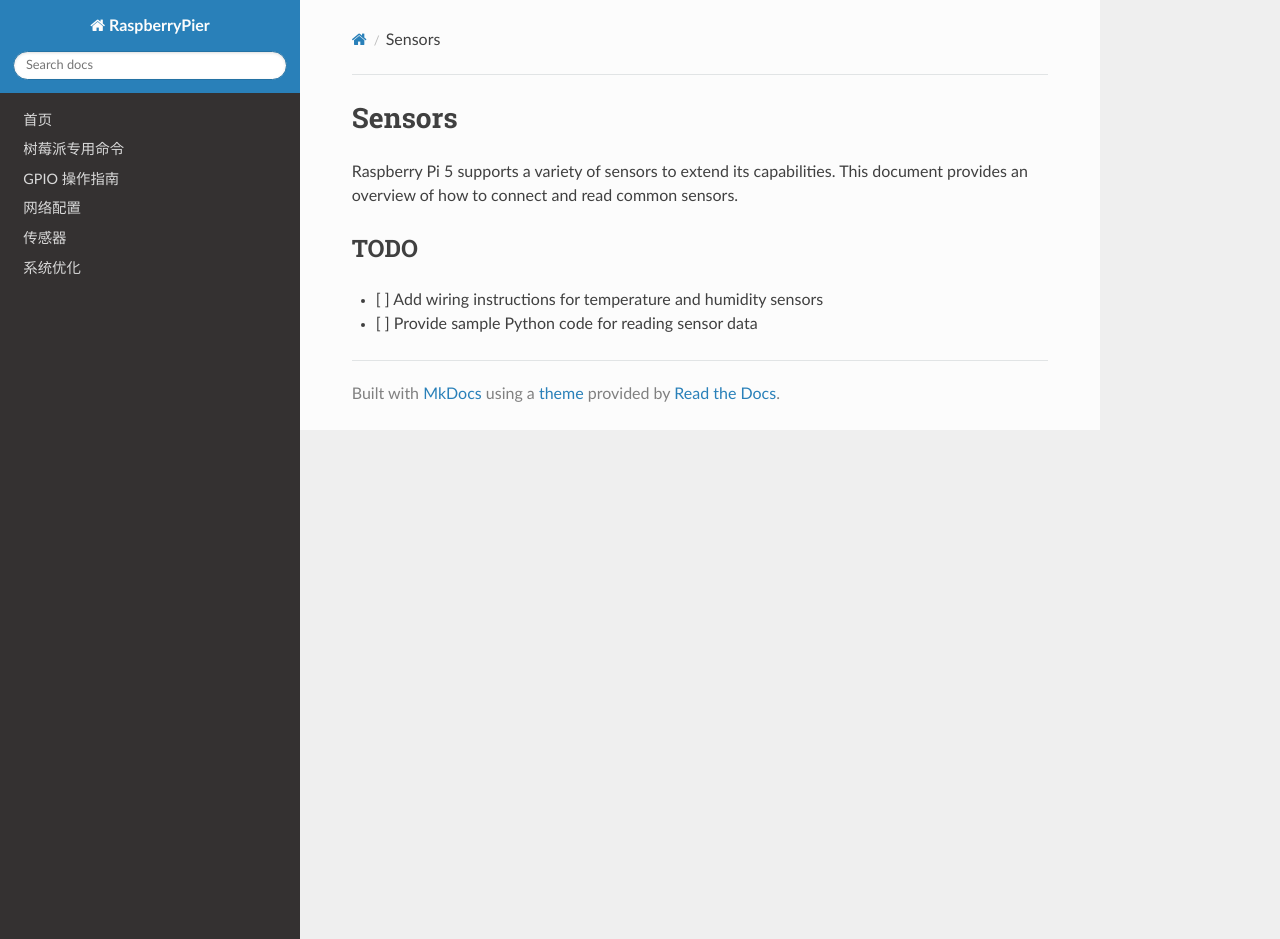
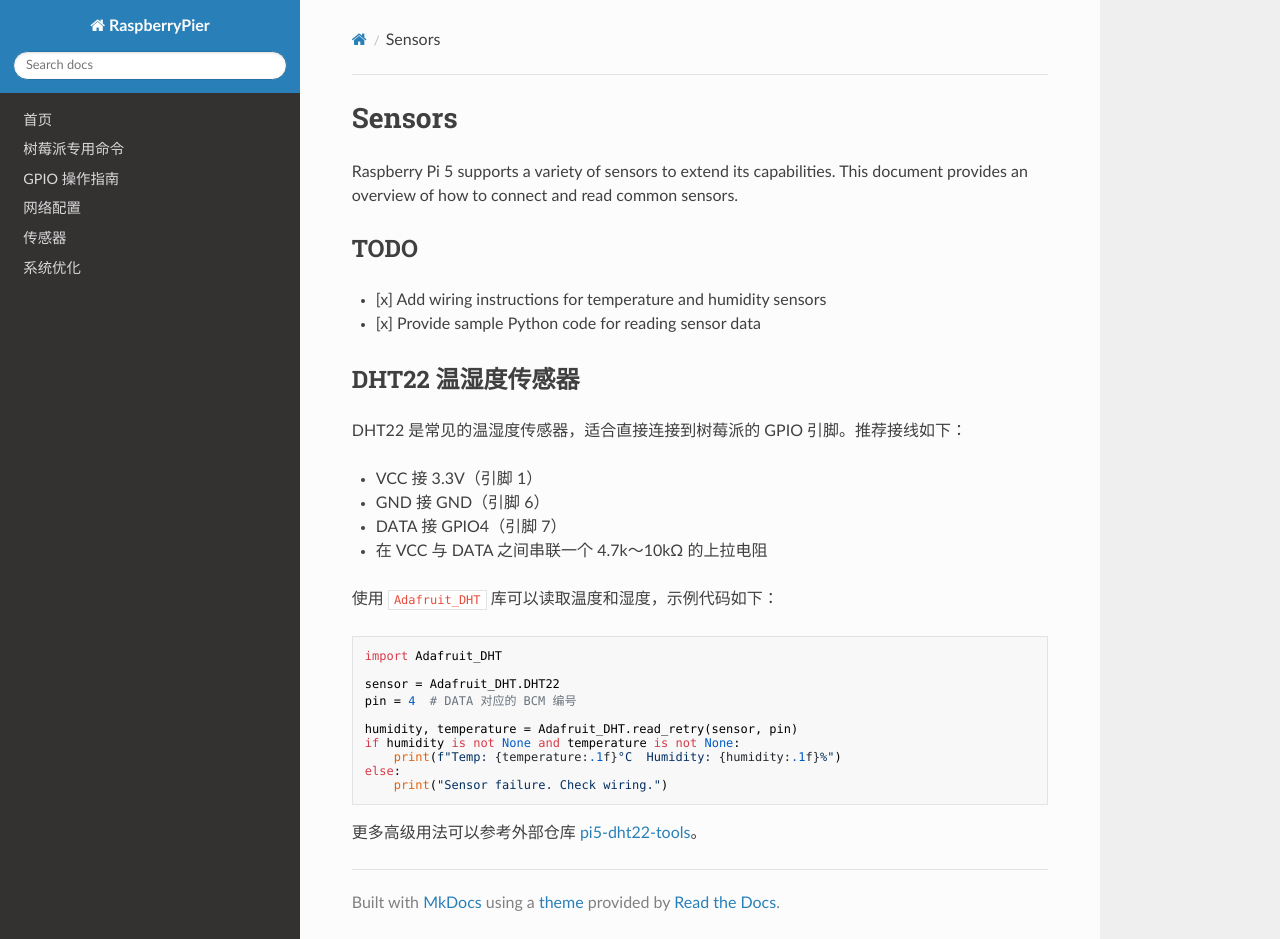
Before and after one commit to SwartzMss/RaspberryPier, an MkDocs documentation site: the page built from docs/sensors.md, in a window 1280 px wide and 939 px high. Built offline with MkDocs 1.6.1, drawn with Linux system fonts in a browser that asks for light colours; nearby versions of some CDN libraries.

Commit message:
Fix external repo link

````diff
--- a/docs/sensors.md
+++ b/docs/sensors.md
@@ -4,5 +4,31 @@ Raspberry Pi 5 supports a variety of sensors to extend its capabilities. This do
 
 ## TODO
 
-- [ ] Add wiring instructions for temperature and humidity sensors
-- [ ] Provide sample Python code for reading sensor data
+- [x] Add wiring instructions for temperature and humidity sensors
+- [x] Provide sample Python code for reading sensor data
+
+## DHT22 温湿度传感器
+
+DHT22 是常见的温湿度传感器，适合直接连接到树莓派的 GPIO 引脚。推荐接线如下：
+
+- VCC 接 3.3V（引脚 1）
+- GND 接 GND（引脚 6）
+- DATA 接 GPIO4（引脚 7）
+- 在 VCC 与 DATA 之间串联一个 4.7k～10kΩ 的上拉电阻
+
+使用 `Adafruit_DHT` 库可以读取温度和湿度，示例代码如下：
+
+```python
+import Adafruit_DHT
+
+sensor = Adafruit_DHT.DHT22
+pin = 4  # DATA 对应的 BCM 编号
+
+humidity, temperature = Adafruit_DHT.read_retry(sensor, pin)
+if humidity is not None and temperature is not None:
+    print(f"Temp: {temperature:.1f}°C  Humidity: {humidity:.1f}%")
+else:
+    print("Sensor failure. Check wiring.")
+```
+
+更多高级用法可以参考外部仓库 [pi5-dht22-tools](https://github.com/SwartzMss/pi5-dht22-tools)。
````
